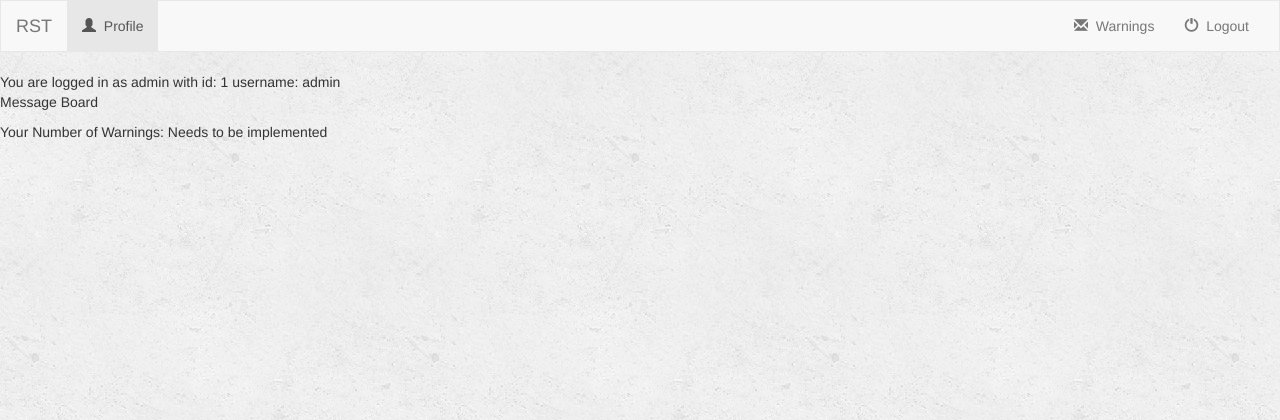
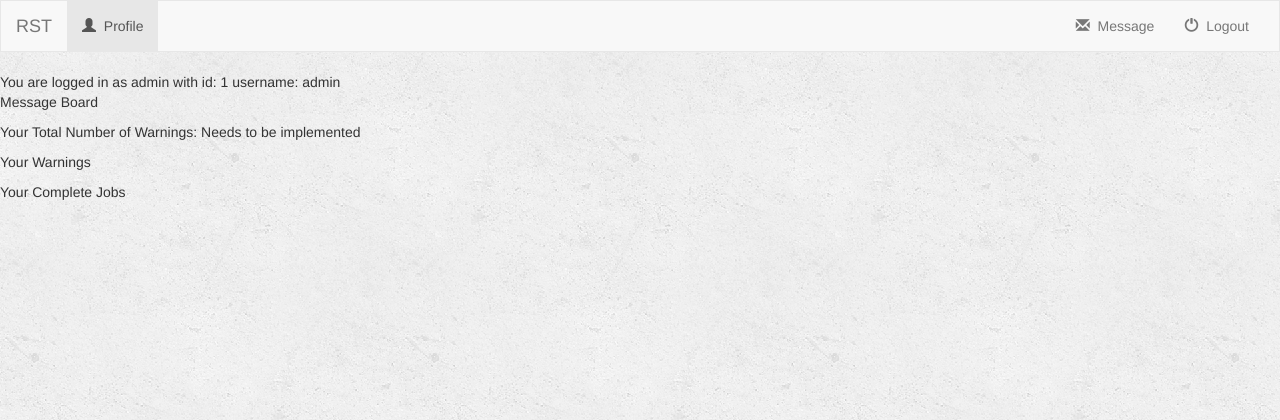
Before and after one commit to Tlee94/Mini-Turk, a Django app: page /turk/profile/2/message/ in a window 1280 px wide. Shown: the top 420 px of the page. Run offline with Django 3.2, Linux system fonts and the light colour scheme; a user stored in the database is signed in; data comes from the database, SQL or seed files in the repository; both versions use the stored data as it was after the commit; some libraries are stand-ins or nearby versions.

Commit message:
Creating message page

```diff
--- a/RST/turk/models.py
+++ b/RST/turk/models.py
@@ -16,7 +16,16 @@ class Profile(models.Model):
     )
     gender = models.CharField(max_length=6, choices=GENDER_CHOICES, default='Male')
     email = models.CharField(max_length=250)
-    rating = models.FloatField(default=5)
+    RATING_CHOICES=(
+        ('1', '1'),
+        ('2', '2'),
+        ('3', '3'),
+        ('4', '4'),
+        ('5', '5'),
+    )
+    rating = models.FloatField(choices=RATING_CHOICES, default=5)
+    average_rating = models.FloatField(default=0)
+    rating_count = models.IntegerField(default=0)
     money = models.FloatField(default=0)
     POSITION_CHOICES=(
         ('Temporary', 'Temporary'),
@@ -94,6 +103,11 @@ class Message(models.Model):
     user = models.ForeignKey(User, on_delete=models.CASCADE, default=1)
     title = models.CharField(max_length=250)
     message = models.TextField()
+    MESSAGE_REASONS = (
+        ('Warnings', 'Warnings'),
+        ('Jobs', 'Jobs'),
+    )
+    reason = models.CharField(max_length=9, choices=MESSAGE_REASONS, default='Temporary')
 
     def __str__(self):
         return self.title
--- a/RST/turk/templates/turk/base.html
+++ b/RST/turk/templates/turk/base.html
@@ -64,7 +64,7 @@
                     <li class="">
                         <a href="{% url 'turk:message' request.user.id %}">
                             <span class="glyphicon glyphicon-envelope" aria-hidden="true"></span>&nbsp;
-                            Warnings
+                            Message
                         </a>
                     </li>
                 </ul>
--- a/RST/turk/templates/turk/detail.html
+++ b/RST/turk/templates/turk/detail.html
@@ -23,6 +23,11 @@
                     <h3>profile id: {{user.profile.id}}</h3>
                     <h3>email: {{ user.profile.email }}</h3>
                     <h3>gender: {{ user.profile.gender }}</h3>
+                    {% if user.profile.rating_count == 0 %}
+                        <h3>Rating: NONE</h3>
+                    {% else %}
+                        <h3>Rating: {{rating}}</h3>
+                    {% endif %}
                     <h3>money: {{ user.profile.money }}</h3>
                     <h3>position: {{ user.profile.position }} </h3>
                     <h3>interest: {{ user.profile.interest }}</h3>
--- a/RST/turk/templates/turk/message.html
+++ b/RST/turk/templates/turk/message.html
@@ -3,10 +3,13 @@
 {% block body %}
 
 <p>Message Board</p>
-<p>Your Number of Warnings: Needs to be implemented</p>
+<p>Your Total Number of Warnings: Needs to be implemented</p>
 
-{% for msgs in user.message_set.all %}
-    <p>{{msgs.title}}</p>
+<p>Your Warnings</p>
+{% for msg in user.message_set.all %}
+    <p><a href="{% url 'turk:message_detail' user.id msg.id %}">{{msg.title}}</a></p>
 {% endfor %}
 
+<p>Your Complete Jobs</p>
+
 {% endblock %}
--- a/RST/turk/urls.py
+++ b/RST/turk/urls.py
@@ -44,4 +44,7 @@ urlpatterns = [
 
     # message page
     url(r'^profile/(?P<user_id>[0-9]+)/message/$', views.message, name='message'),
+
+    # message page
+    url(r'^profile/(?P<user_id>[0-9]+)/message/(?P<msg_id>[0-9]+)$', views.message_detail, name='message_detail'),
 ]
--- a/RST/turk/views.py
+++ b/RST/turk/views.py
@@ -1,5 +1,5 @@
 from django.shortcuts import render, get_object_or_404
-from .models import Profile, Job, Bidder
+from .models import Profile, Job, Bidder, Message
 from django.shortcuts import render, redirect
 from django.contrib.auth import authenticate, login, logout
 from django.views import generic
@@ -72,7 +72,7 @@ def index(request):
         profile_id = request.user.profile.id
         profile = get_object_or_404(Profile, pk=profile_id)
         similar_users = Profile.objects.filter(interest__contains='Being Human').order_by('?')[:3]
-        print("similar_users: ",similar_users)
+        print("similar_users: ", similar_users)
 
     context = {
         'all_jobs': all_jobs,
@@ -84,12 +84,35 @@ def index(request):
 # profile page
 def detail(request, user_id):
     user = get_object_or_404(User, pk=user_id)
-    return render(request, 'turk/detail.html',  {'user': user})
+
+    rating = 0
+    if user.profile.rating_count > 0:
+        rating = user.profile.rating/user.profile.rating_count
+
+    context = {
+        'user': user,
+        'rating': rating,
+    }
+
+    return render(request, 'turk/detail.html', context)
 
 
 def message(request, user_id):
     user = get_object_or_404(User, pk=user_id)
     return render(request, 'turk/message.html', {'user': user})
+
+
+def message_detail(request, user_id, msg_id):
+    user = get_object_or_404(User, pk=user_id)
+    message = get_object_or_404(Message, pk=msg_id)
+
+    context = {
+        'user': user,
+        'message': message,
+    }
+
+    return render(request, 'turk/message_detail.html', context)
+
 
 
 '''
@@ -267,6 +290,7 @@ class UpdateProfile(UpdateView):
     model = Profile
     fields = ['name', 'email', 'age', 'gender', 'money', 'profile_picture', 'interest']
     success_url = reverse_lazy('turk:index')
+    #get_absolute_url('turk:index')
     #success_url = reverse_lazy('turk:detail', args=[id])
 
 
```
Also changed, not shown: RST/turk/templates/turk/message_detail.html (added, +8 -0 lines), RST/db.sqlite3, RST/turk/migrations/0059_auto_20171206_2257.py (added), RST/turk/migrations/0060_auto_20171206_2259.py (added), RST/turk/migrations/0061_auto_20171207_0220.py (added).
